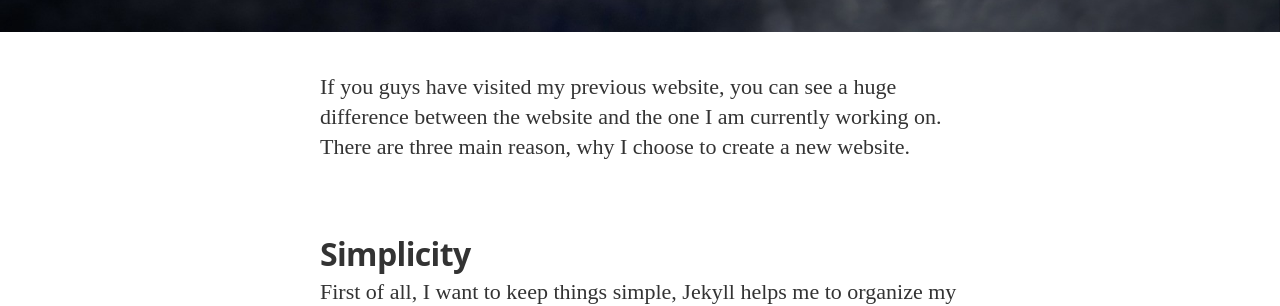
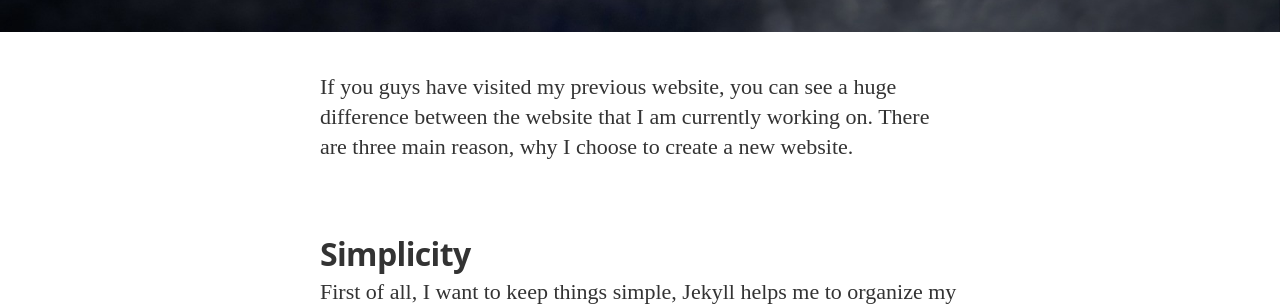
Before and after one commit to clementpeihengtan/clement-tph, a Jekyll site: the page built from _posts/2016-06-09-revamp.md, in a window 1280 px wide. Shown: the part 868-1174 px from the top of the page. Built offline with Jekyll 4.4.1, drawn with Linux system fonts in a browser that asks for light colours; nearby versions of some CDN libraries; some web fonts are replaced.

Commit message:
Update 2016-06-09-revamp.md

```diff
--- a/_posts/2016-06-09-revamp.md
+++ b/_posts/2016-06-09-revamp.md
@@ -7,7 +7,7 @@ tags: featured
 image: /assets/article_images/2016-06-09-revamp/box-guy.jpeg
 ---
 
-If you guys have visited my [previous website](https://clementpeihengtan.github.io), you can see a huge difference between the website and the one I am currently working on. There are three main reason, why I choose to create a new website.
+If you guys have visited my [previous website](https://clementpeihengtan.github.io), you can see a huge difference between the website that I am currently working on. There are three main reason, why I choose to create a new website.
 
 # Simplicity
 
```
